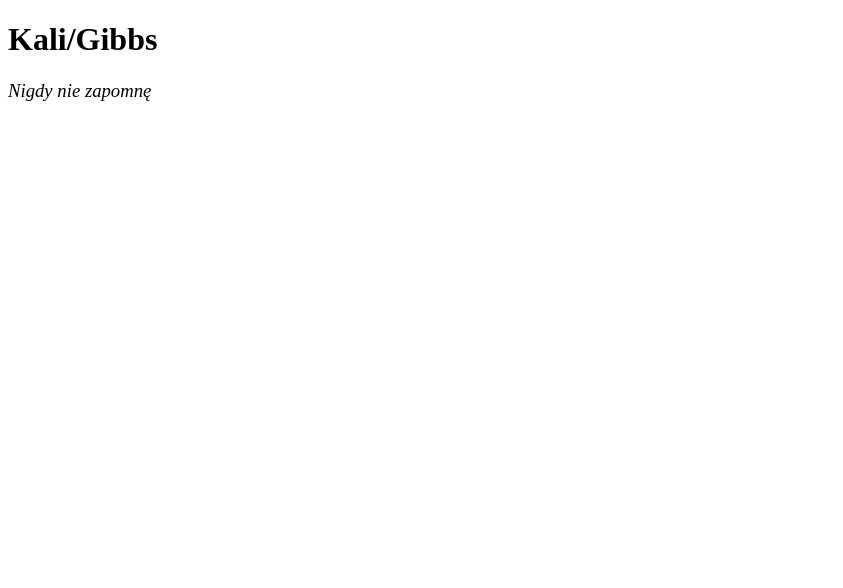
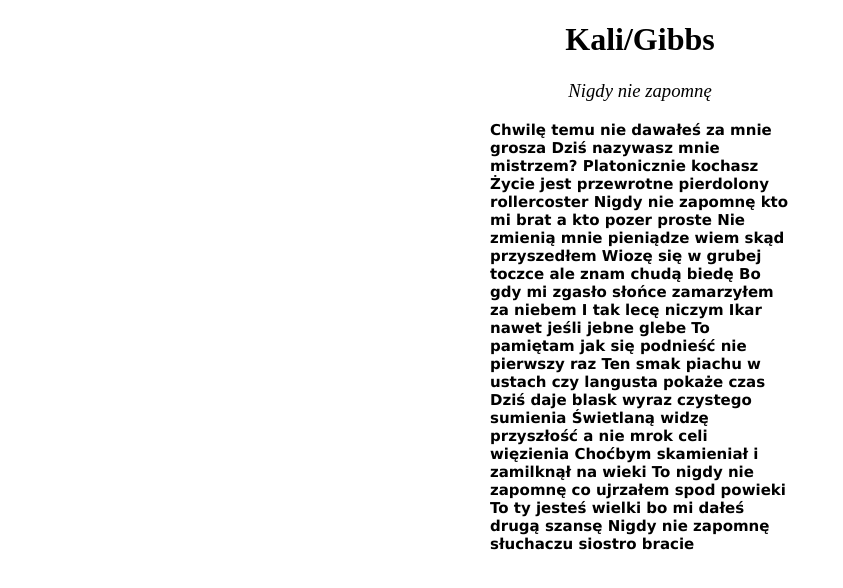
Before and after one commit to bikepro1996/nauka-gita, a plain HTML site: page index.html in a window 1280 px wide. Shown: the whole page, without its empty margins (0-843 px from the left). Drawn offline with Linux system fonts and the light colour scheme.

Commit message:
Add Text Song

```diff
--- a/css/style.css
+++ b/css/style.css
@@ -1,3 +1,7 @@
+body{
+    text-align: center;
+}
+
 body h1{
     font-weight: 800;
 }
@@ -6,3 +10,11 @@ body h3{
     font-weight: 500;
     font-style: italic;
 }
+
+body h5{
+    margin: auto;
+    font-size: 15px;
+    text-align: left;
+    max-width: 300px;
+    font-family:'Lucida Sans', 'Lucida Sans Regular', 'Lucida Grande', 'Lucida Sans Unicode', Geneva, Verdana, sans-serif;
+}
--- a/index.html
+++ b/index.html
@@ -15,5 +15,23 @@
         <h3>
             Nigdy nie zapomnę
         </h3>
+        <h5>
+            Chwilę temu nie dawałeś za mnie grosza
+            Dziś nazywasz mnie mistrzem? Platonicznie kochasz
+            Życie jest przewrotne pierdolony rollercoster
+            Nigdy nie zapomnę kto mi brat a kto pozer proste
+            Nie zmienią mnie pieniądze wiem skąd przyszedłem
+            Wiozę się w grubej toczce ale znam chudą biedę
+            Bo gdy mi zgasło słońce zamarzyłem za niebem
+            I tak lecę niczym Ikar nawet jeśli jebne glebe
+            To pamiętam jak się podnieść nie pierwszy raz
+            Ten smak piachu w ustach czy langusta pokaże czas
+            Dziś daje blask wyraz czystego sumienia
+            Świetlaną widzę przyszłość a nie mrok celi więzienia
+            Choćbym skamieniał i zamilknął na wieki
+            To nigdy nie zapomnę co ujrzałem spod powieki
+            To ty jesteś wielki bo mi dałeś drugą szansę
+            Nigdy nie zapomnę słuchaczu siostro bracie
+        </h5>
     </body>
 </html>
```
